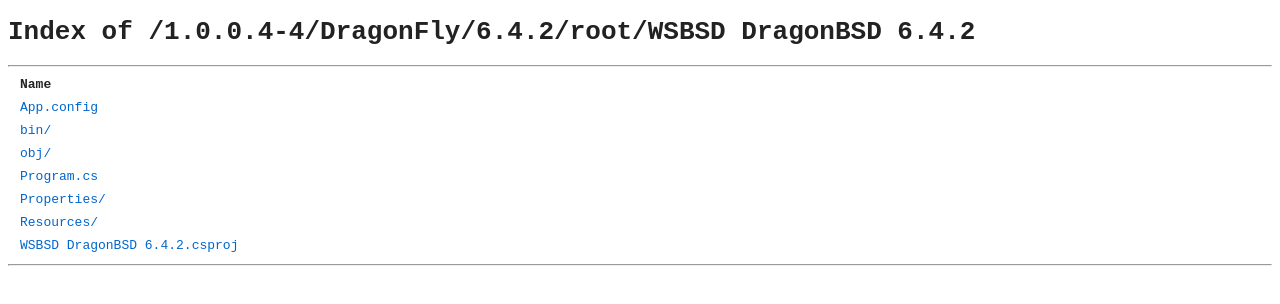
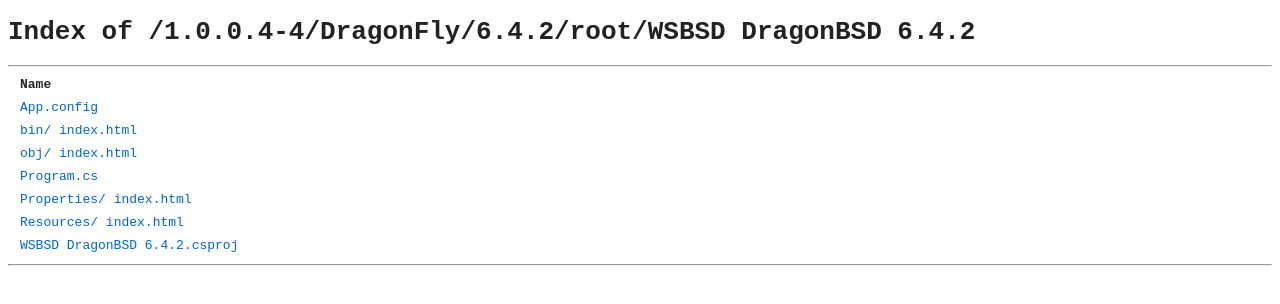
Before and after one commit to TTSConsulting/sourcecode.wsbsd.org, a plain HTML site: page 1.0.0.4-X/1.0.0.4-4/DragonFly/6.4.2/root/WSBSD DragonBSD 6.4.2/index.html in a window 1280 px wide. Drawn offline with Linux system fonts and the light colour scheme.

Commit message:
Update index.html files to include links to directory index.html files for bin, obj, Properties, and Resources

```diff
--- a/1.0.0.4-X/1.0.0.4-4/DragonFly/6.4.2/root/WSBSD DragonBSD 6.4.2/index.html
+++ b/1.0.0.4-X/1.0.0.4-4/DragonFly/6.4.2/root/WSBSD DragonBSD 6.4.2/index.html
@@ -18,11 +18,11 @@
   <table>
     <tr><th>Name</th></tr>
     <tr><td><a href="App.config">App.config</a></td></tr>
-    <tr><td><a href="bin/">bin/</a></td></tr>
-    <tr><td><a href="obj/">obj/</a></td></tr>
+    <tr><td><a href="bin/">bin/</a> <a href="bin/index.html">index.html</a></td></tr>
+    <tr><td><a href="obj/">obj/</a> <a href="obj/index.html">index.html</a></td></tr>
     <tr><td><a href="Program.cs">Program.cs</a></td></tr>
-    <tr><td><a href="Properties/">Properties/</a></td></tr>
-    <tr><td><a href="Resources/">Resources/</a></td></tr>
+    <tr><td><a href="Properties/">Properties/</a> <a href="Properties/index.html">index.html</a></td></tr>
+    <tr><td><a href="Resources/">Resources/</a> <a href="Resources/index.html">index.html</a></td></tr>
     <tr><td><a href="WSBSD DragonBSD 6.4.2.csproj">WSBSD DragonBSD 6.4.2.csproj</a></td></tr>
   </table>
   <hr>
```
Also changed, not shown: 1.0.0.4-X/1.0.0.4-4/FreeBSD/root/WSBSD FreeBSD Default (14.2)/index.html (+4 -4 lines), 1.0.0.4-X/1.0.0.4-4/MidnightBSD/3.2.3/root/WSBSD MidnightBSD 3.6.2/index.html (+4 -4 lines).
